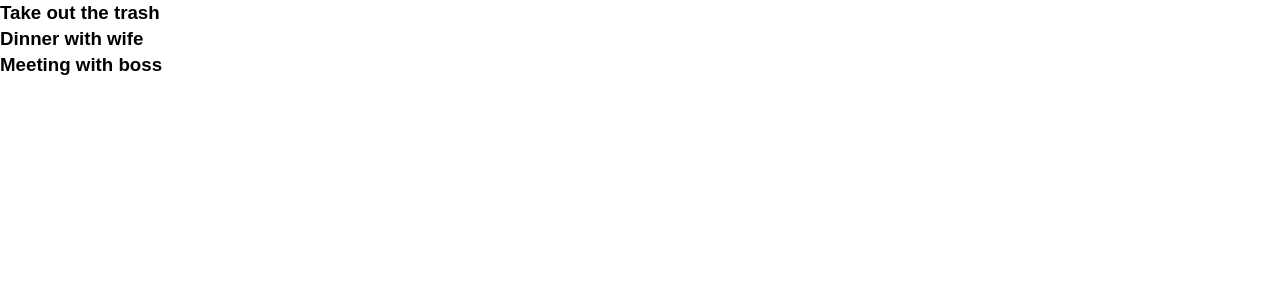
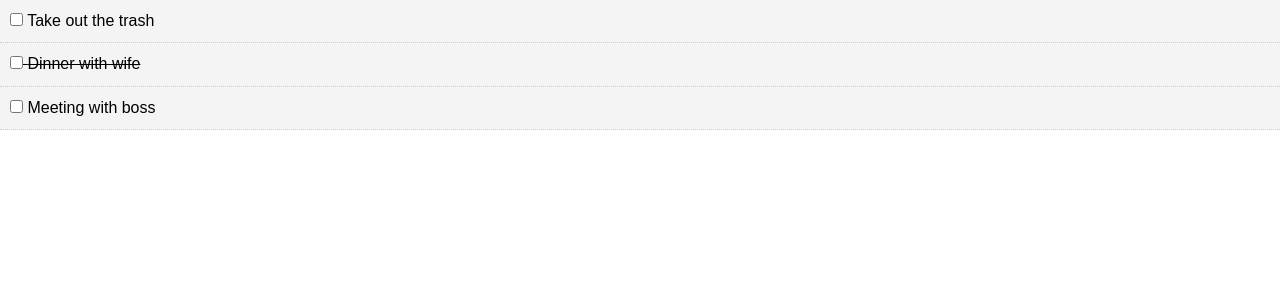
Before and after one commit to Richard-Biala/React-Todo-List, a React (Create React App) app: page / in a window 1280 px wide. Shown: the top 300 px of the page. Built offline with nearby package versions, Linux system fonts and the light colour scheme.

Commit message:
updates to todoItems and components and destructering

```diff
--- a/src/App.js
+++ b/src/App.js
@@ -15,7 +15,7 @@ class App extends Component {
       {
         id: 2,
         title: 'Dinner with wife',
-        completed: false
+        completed: true
       },
       {
         id: 3,
@@ -24,10 +24,15 @@ class App extends Component {
       }
     ]
   }
+
+  markComplete = () => {
+    console.log('from app.js')
+  }
+
   render() {
     return (
       <div className="App">
-        <Todos todos={this.state.todos} />
+        <Todos todos={this.state.todos} markComplete={this.markComplete} />
       </div>
     );
   }
--- /dev/null
+++ b/src/components/TodoItem.js
@@ -0,0 +1,36 @@
+import React, { Component } from 'react';
+import PropTypes from 'prop-types';
+
+export class TodoItem extends Component {
+    getStyle = () => {
+        return {
+            background: '#f4f4f4',
+            padding: '10px',
+            borderBottom: '1px #ccc dotted',
+            textDecoration: this.props.todo.completed ? 'line-through' : 'none'
+        }
+    }
+
+
+
+
+    render() {
+        const { id, title } = this.props.todo;
+
+        return (
+            <div style={this.getStyle()}>
+                <p>
+                    <input type="checkbox" onChange={this.props.markComplete.bind(this, id)} /> {' '}
+                    {title}
+                </p>
+            </div >
+        )
+    }
+}
+
+
+const itemStyle = {
+    backgroundColor: '#f4f4f4'
+}
+
+export default TodoItem
--- a/src/components/Todos.js
+++ b/src/components/Todos.js
@@ -1,14 +1,22 @@
 import React, { Component } from 'react';
+import TodoItem from './TodoItem'
+import PropTypes from 'prop-types';
 
 
 
 class Todos extends Component {
+
     render() {
         return this.props.todos.map((todo) => (
-            <h3>{todo.title}</h3>
+            <TodoItem key={todo.id} todo={todo} markComplete={this.props.markComplete} />
         ));
     }
 
 }
 
+//PropTypes
+Todos.propTypes = {
+    todos: PropTypes.array.isRequired
+}
+
 export default Todos;
```
Also changed, not shown: src/components/TodoIteam.js (deleted).
